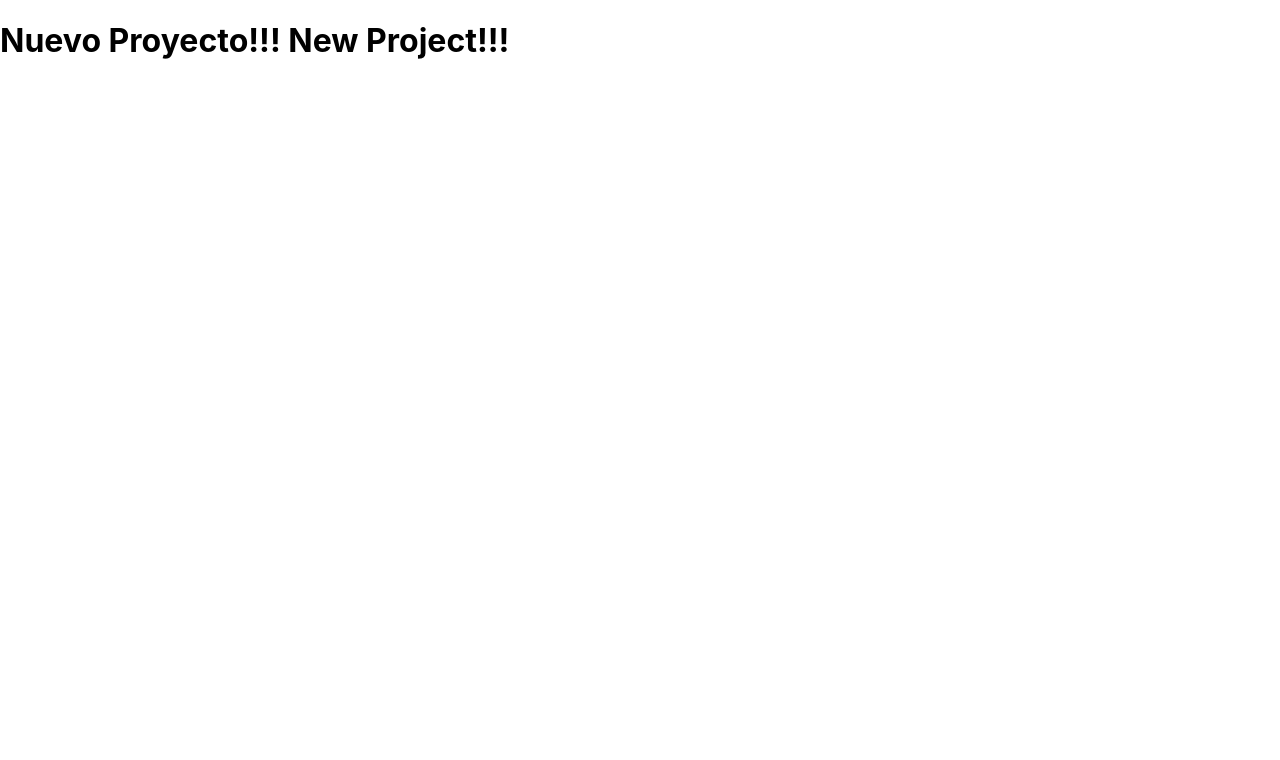
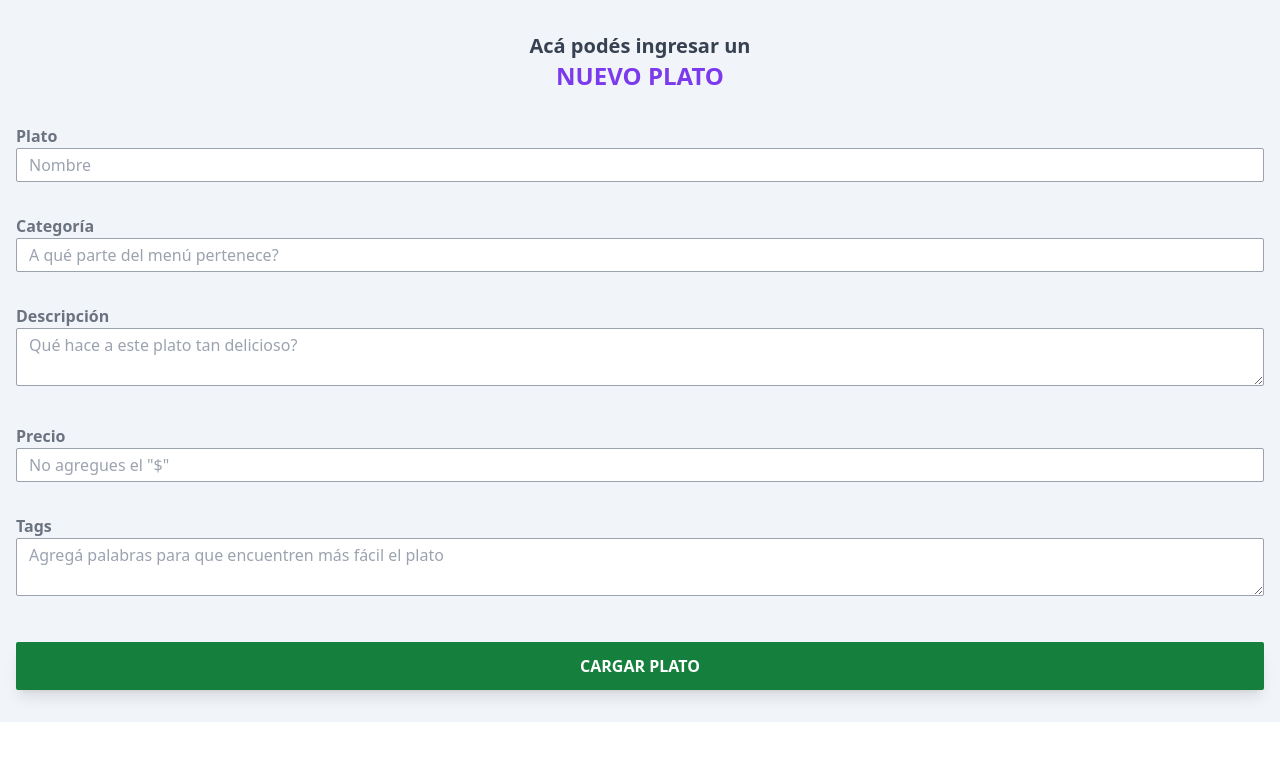
Before and after one commit to fedeferrelli/menu_cliente, a React (Create React App) app: page / in a window 1280 px wide. Shown: the top 760 px of the page. Built offline with nearby package versions, Linux system fonts and the light colour scheme.

Commit message:
Add form to upload dishes to DB

```diff
--- /dev/null
+++ b/postcss.config.js
@@ -0,0 +1,6 @@
+module.exports = {
+  plugins: {
+    tailwindcss: {},
+    autoprefixer: {},
+  },
+}
--- /dev/null
+++ b/src/AddDish.js
@@ -0,0 +1,174 @@
+import React from "react";
+import { setData } from "./util/firebaseConfig";
+import { useFormik } from "formik";
+import * as Yup from "yup";
+
+function AddDish() {
+
+
+  const formik = useFormik({
+    initialValues: {
+      plato: "",
+      categoria: "",
+      descripcion: "",
+      precio: "",
+    },
+
+    //Validación de datos del form con librería YUP
+
+    validationSchema: Yup.object({
+      plato: Yup.string()
+        .required("Recuerda ingresar el Nombre")
+        .min(3, "Un poco más ..."),
+      categoria: Yup.string()
+        .required("Recuerda ingresar la Categoría")
+        .min(3, "Un poco más ..."),
+      descripcion: Yup.string()
+        .required("Recuerda ingresar la Descripción")
+        .min(10, "Un poco más ..."),
+      precio: Yup.number("El Precio debe ser un número").required(
+        "Recuerda ingresar el Precio"),
+      tags: Yup.string(),
+    }),
+
+    onSubmit: (formData) => {
+
+        const {plato, categoria, descripcion, precio, tags} = formData;
+
+        setData({
+          plato: plato,
+          categoria: categoria,
+          descripcion: descripcion,
+          precio: precio,
+          tags: tags,
+          stock: "Si",
+        });
+
+    },
+  });
+
+  return (
+    <div className="w-full py-8 flex flex-col justify-center items-center bg-slate-100">
+      <h1 className="font-bold px-8 w-full text-center text-gray-700 text-xl">
+        {" "}
+        Acá podés ingresar un{" "}
+        <span className="text-2xl block uppercase text-violet-600">
+          {" "}
+          nuevo plato
+        </span>
+      </h1>
+
+      <form
+        className="w-full px-4 flex flex-col justify-center items-center"
+        onSubmit={formik.handleSubmit}
+      >
+        <div className="mt-8 w-full text-gray-500 focus-within:text-violet-700">
+          <label
+            htmlFor="plato"
+            className="w-full font-bold ease-in-out duration-300"
+          >
+            {" "}
+            Plato
+          </label>
+          <input
+            type="text"
+            name="plato"
+            id="plato"
+            placeholder="Nombre"
+            className="w-full text-black border border-gray-400 outline-none  focus:border-violet-800 focus:shadow-md ease-in-out duration-300  px-3 py-1 rounded-sm "
+            onChange={formik.handleChange}
+            value={formik.values.plato}
+          ></input>
+          <p className="text-red-300">{formik.errors.plato}</p>
+        </div>
+
+        <div className="mt-8 w-full text-gray-500 focus-within:text-violet-700">
+          <label
+            htmlFor="categoria"
+            className="w-full font-bold ease-in-out duration-300"
+          >
+            {" "}
+            Categoría
+          </label>
+          <input
+            type="text"
+            name="categoria"
+            id="categoria"
+            placeholder="A qué parte del menú pertenece?"
+            className="w-full text-black border border-gray-400 outline-none  focus:border-violet-800 focus:shadow-md ease-in-out duration-300  px-3 py-1 rounded-sm "
+            onChange={formik.handleChange}
+            value={formik.values.categoria}
+          ></input>
+          <p className="text-red-300">{formik.errors.categoria}</p>
+        </div>
+
+        <div className="mt-8 w-full text-gray-500 focus-within:text-violet-700">
+          <label
+            htmlFor="descripcion"
+            className="w-full font-bold ease-in-out duration-300"
+          >
+            {" "}
+            Descripción
+          </label>
+          <textarea
+            type="text"
+            name="descripcion"
+            id="descripcion"
+            placeholder="Qué hace a este plato tan delicioso?"
+            className="w-full text-black border border-gray-400 outline-none  focus:border-violet-800 focus:shadow-md ease-in-out duration-300  px-3 py-1 rounded-sm"
+            onChange={formik.handleChange}
+          ></textarea>
+          <p className="text-red-300">{formik.errors.descripcion}</p>
+        </div>
+
+        <div className="mt-8 w-full text-gray-500 focus-within:text-violet-700">
+          <label
+            htmlFor="precio"
+            className="w-full font-bold ease-in-out duration-300"
+          >
+            {" "}
+            Precio
+          </label>
+          <input
+            type="float"
+            name="precio"
+            id="precio"
+            placeholder='No agregues el "$"'
+            className="w-full text-black border border-gray-400 outline-none  focus:border-violet-800 focus:shadow-md ease-in-out duration-300  px-3 py-1 rounded-sm"
+            onChange={formik.handleChange}
+          ></input>
+          <p className="text-red-300">{formik.errors.precio}</p>
+        </div>
+
+        <div className="mt-8 w-full text-gray-500 focus-within:text-violet-700">
+          <label
+            htmlFor="tags"
+            className="w-full font-bold ease-in-out duration-300"
+          >
+            {" "}
+            Tags
+          </label>
+          <textarea
+            type="text"
+            name="tags"
+            id="tags"
+            placeholder='Agregá palabras para que encuentren más fácil el plato'
+            className="w-full text-black border border-gray-400 outline-none focus:border-violet-800 focus:shadow-md ease-in-out duration-300  px-3 py-1 rounded-sm"
+            onChange={formik.handleChange}
+          ></textarea>
+
+        </div>
+
+        <button
+          type="submit"
+          className="w-full h-12 rounded-sm px-6 py-2 mt-10 bg-green-700 font-bold uppercase text-white shadow-lg hover:bg-green-800 cursor-pointer"
+        >
+          {" "}
+          Cargar Plato{" "}
+        </button>
+      </form>
+    </div>
+  );
+}
+
+export default AddDish;
--- a/src/App.js
+++ b/src/App.js
@@ -1,12 +1,10 @@
-
+import AddDish from "./AddDish";
 
 function App() {
   return (
     <div >
-      <h1>
-        Nuevo Proyecto!!!
-        New Project!!!
-      </h1>
+      <AddDish/>
+
     </div>
   );
 }
--- a/src/index.css
+++ b/src/index.css
@@ -1,13 +1,3 @@
-body {
-  margin: 0;
-  font-family: -apple-system, BlinkMacSystemFont, 'Segoe UI', 'Roboto', 'Oxygen',
-    'Ubuntu', 'Cantarell', 'Fira Sans', 'Droid Sans', 'Helvetica Neue',
-    sans-serif;
-  -webkit-font-smoothing: antialiased;
-  -moz-osx-font-smoothing: grayscale;
-}
-
-code {
-  font-family: source-code-pro, Menlo, Monaco, Consolas, 'Courier New',
-    monospace;
-}
+@tailwind base;
+@tailwind components;
+@tailwind utilities;
--- /dev/null
+++ b/tailwind.config.js
@@ -0,0 +1,9 @@
+module.exports = {
+  content: [
+    "./src/**/*.{js,jsx,ts,tsx}",
+  ],
+  theme: {
+    extend: {},
+  },
+  plugins: [],
+}
```
Also changed, not shown: package.json (+8 -1 lines), 1 other file (tests, documents, lock files or other folders).
